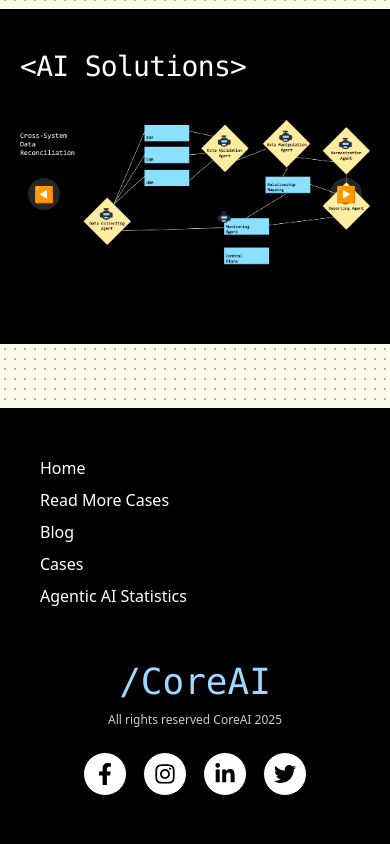
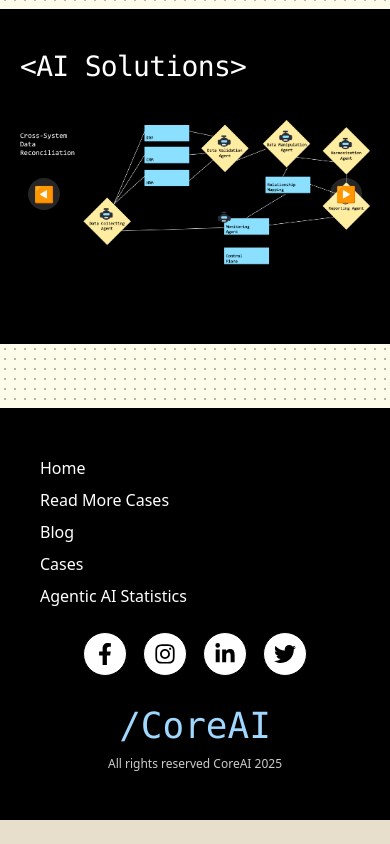
Before and after one commit to ai-breakthrough/CoreAI_landing, a React (Vite) app: page / in a window 390 px wide. Shown: the part 4243-5087 px from the top of the page. After the commit the page ends 5063 px from the top, so only its background shows below. Built offline with nearby package versions, Linux system fonts and the light colour scheme.

Commit message:
refactor(footer): adjust layout for mobile and desktop

```diff
--- a/src/sections/Footer.jsx
+++ b/src/sections/Footer.jsx
@@ -11,8 +11,17 @@ export default function Footer() {
   return (
     <footer className="bg-black md:py-6 py-12 text-white">
       <SectionContainer>
-        <div className="mx-auto grid max-w-7xl grid-cols-1 items-start gap-6 px-5 md:grid-cols-3">
-          <nav aria-label="Footer menu" className="flex flex-col gap-2">
+        <div className="mx-auto max-w-7xl px-5">
+          <div
+            className="
+              flex flex-col items-start gap-6
+              md:flex-row md:items-start md:justify-between
+            "
+          >
+            <nav
+              aria-label="Footer menu"
+              className="flex flex-col gap-2 text-left"
+            >
               {[
                 { href: '#top', label: 'Home' },
                 { href: '#services', label: 'Read More Cases' },
@@ -30,16 +39,7 @@ export default function Footer() {
               ))}
             </nav>
 
-          <div className="flex flex-col items-center mt-8 md:mt-12">
-            <p className="font-mono text-[clamp(36px,4.5vw,56px)] text-[#9fd7ff] leading-none">
-              /CoreAI
-            </p>
-            <p className="mt-3 text-xs opacity-80">
-              All rights reserved CoreAI 2025
-            </p>
-          </div>
-
-          <div className="flex justify-center gap-4">
+            <div className="flex justify-center md:justify-end gap-4 w-full md:w-auto">
               <SocialLink
                 Icon={FaFacebookF}
                 label="Facebook"
@@ -62,6 +62,16 @@ export default function Footer() {
               />
             </div>
           </div>
+
+          <div className="flex flex-col items-center mt-8 md:mt-1">
+            <p className="font-mono text-[clamp(36px,4.5vw,56px)] text-[#9fd7ff] leading-none">
+              /CoreAI
+            </p>
+            <p className="mt-3 text-xs opacity-80">
+              All rights reserved CoreAI 2025
+            </p>
+          </div>
+        </div>
       </SectionContainer>
     </footer>
   );
```
Lines whose indentation alone changed are shown as unchanged.
